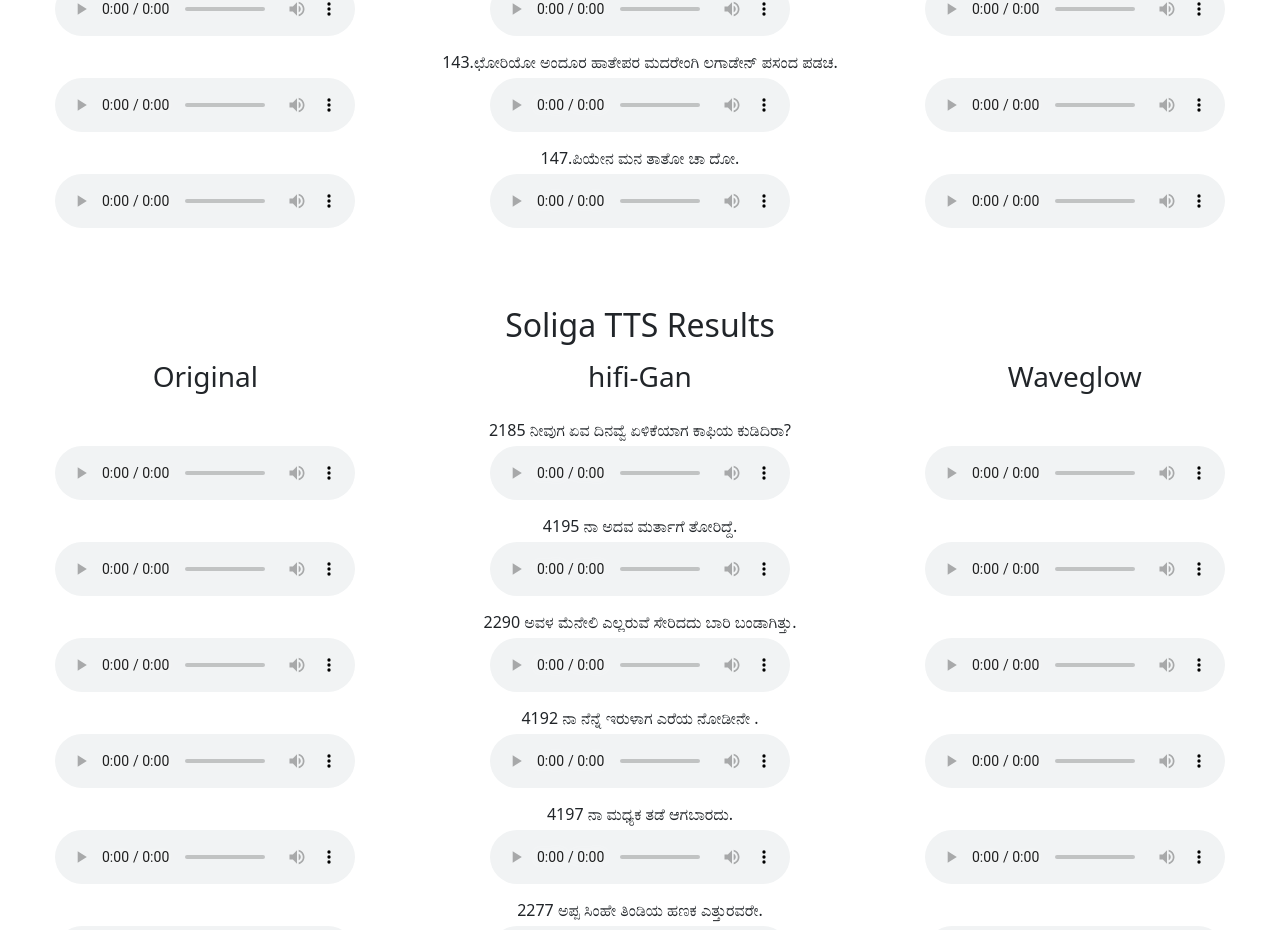
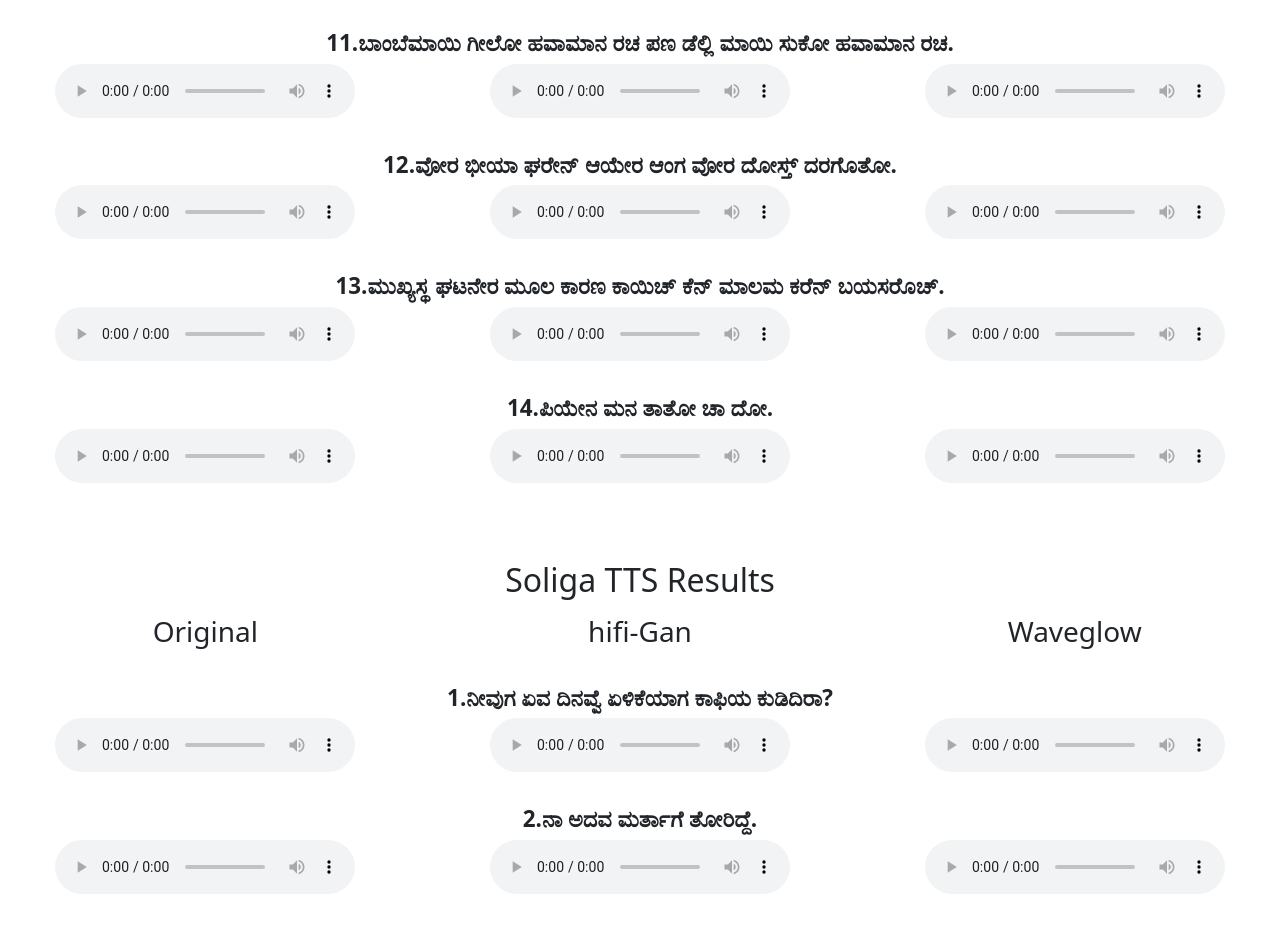
Before and after one commit to saiganesh612/audio-results-1, a JavaScript app: page / in a window 1280 px wide. Shown: the part 1390-2320 px from the top of the page. Built offline with nearby package versions, Linux system fonts and the light colour scheme; the HTML template or start-up script is replaced by a standard one.

Commit message:
Made some UI changes

```diff
--- a/src/App.js
+++ b/src/App.js
@@ -6,7 +6,7 @@ import DisplayFiles from './Audio';
 function App() {
   return (
     <div className="App">
-      <h1>Audio files</h1>
+      <h1>Lambani-Soliga TTS Results</h1>
       <br />
       <DisplayFiles src="lambani" />
       <br />
--- a/src/Transcript.js
+++ b/src/Transcript.js
@@ -13,12 +13,12 @@ const Transcript = ({ src }) => {
             </div>
             {
                 transcripts.map((transcript, index) =>
-                    <div className="my-2">
-                        <p key={index} className="m-1">{transcript}</p>
+                    <div className="mt-4" key={index}>
+                        <p style={{ fontSize: "1.4em", fontWeight: "bold" }} className="m-1">{transcript}</p>
                         <div className="row">
-                            <div className="col"><audio key={index} src={data.original[index]} controls /></div>
-                            <div className="col"><audio key={index} src={data.hifi[index]} controls /></div>
-                            <div className="col"><audio key={index} src={data.waveglow[index]} controls /></div>
+                            <div className="col"><audio src={data.original[index]} controls /></div>
+                            <div className="col"><audio src={data.hifi[index]} controls /></div>
+                            <div className="col"><audio src={data.waveglow[index]} controls /></div>
                         </div>
                     </div>
                 )
--- a/src/path.js
+++ b/src/path.js
@@ -27,13 +27,13 @@ const SoligaPaths = {
         "/assets/Soliga/waveglow/4198w.wav"
     ],
     transcript: [
-        "2185	ನೀವುಗ ಏವ  ದಿನವ್ವೆ ಏಳಿಕೆಯಾಗ ಕಾಫಿಯ ಕುಡಿದಿರಾ?",
-        "4195	ನಾ ಅದವ  ಮರ್ತಾಗೆ ತೋರಿದ್ದೆ. ",
-        "2290	ಅವಳ ಮೆನೇಲಿ ಎಲ್ಲರುವೆ ಸೇರಿದದು ಬಾರಿ ಬಂಡಾಗಿತ್ತು.",
-        "4192	ನಾ ನೆನ್ನೆ ಇರುಳಾಗ ಎರೆಯ ನೋಡೀನೇ .",
-        "4197	ನಾ ಮಧ್ಯಕ ತಡೆ ಆಗಬಾರದು.",
-        "2277	ಅಪ್ಪ ಸಿಂಹೇ ತಿಂಡಿಯ ಹಣಕ ಎತ್ತುರವರೇ.",
-        "4198	ನಂಗ  ದೇನೋ ಕೆಟ್ಟ ನಾಥ ಬಂತು ."
+        "1.ನೀವುಗ ಏವ  ದಿನವ್ವೆ ಏಳಿಕೆಯಾಗ ಕಾಫಿಯ ಕುಡಿದಿರಾ?",
+        "2.ನಾ ಅದವ  ಮರ್ತಾಗೆ ತೋರಿದ್ದೆ. ",
+        "3.ಅವಳ ಮೆನೇಲಿ ಎಲ್ಲರುವೆ ಸೇರಿದದು ಬಾರಿ ಬಂಡಾಗಿತ್ತು.",
+        "4.ನಾ ನೆನ್ನೆ ಇರುಳಾಗ ಎರೆಯ ನೋಡೀನೇ .",
+        "5.ನಾ ಮಧ್ಯಕ ತಡೆ ಆಗಬಾರದು.",
+        "6.ಅಪ್ಪ ಸಿಂಹೇ ತಿಂಡಿಯ ಹಣಕ ಎತ್ತುರವರೇ.",
+        "7.ನಂಗ  ದೇನೋ ಕೆಟ್ಟ ನಾಥ ಬಂತು ."
     ]
 }
 
@@ -49,9 +49,10 @@ const LambaniPaths = {
         "/assets/Lambani/hifi/8h.wav",
         "/assets/Lambani/hifi/9h.wav",
         "/assets/Lambani/hifi/10h.wav",
+        "/assets/Lambani/hifi/44h.wav",
         "/assets/Lambani/hifi/52h.wav",
         "/assets/Lambani/hifi/68h.wav",
-        "/assets/Lambani/hifi/143h.wav",
+        // "/assets/Lambani/hifi/143h.wav",
         "/assets/Lambani/hifi/147h.wav"
     ],
     original: [
@@ -65,9 +66,10 @@ const LambaniPaths = {
         "/assets/Lambani/original/8.wav",
         "/assets/Lambani/original/9.wav",
         "/assets/Lambani/original/10.wav",
+        "/assets/Lambani/original/44.wav",
         "/assets/Lambani/original/52.wav",
         "/assets/Lambani/original/68.wav",
-        "/assets/Lambani/original/143.wav",
+        // "/assets/Lambani/original/143.wav",
         "/assets/Lambani/original/147.wav"
     ],
     waveglow: [
@@ -81,9 +83,10 @@ const LambaniPaths = {
         "/assets/Lambani/waveglow/8w.wav",
         "/assets/Lambani/waveglow/9w.wav",
         "/assets/Lambani/waveglow/10w.wav",
+        "/assets/Lambani/waveglow/44w.wav",
         "/assets/Lambani/waveglow/52w.wav",
         "/assets/Lambani/waveglow/68w.wav",
-        "/assets/Lambani/waveglow/143w.wav",
+        // "/assets/Lambani/waveglow/143w.wav",
         "/assets/Lambani/waveglow/147w.wav"
     ],
     transcript: [
@@ -97,11 +100,11 @@ const LambaniPaths = {
         "8.ಏಕ ಲಾಂಬ ವಾಸಳಿ ರ ಲಕಡಿ ಪಡಿಚ.",
         "9.ಅಪಘಾತೆಮ ಘಣೋ ಲೋಯಿ ದರಗೋಚ.",
         "10.ಘಣೋ ಖಾಣೋ ಹಾಳ ವೇಗೋಚ.",
-        "44.ಬಾಂಬೆಮಾಯಿ ಗೀಲೋ ಹವಾಮಾನ ರಚ ಪಣ ಡೆಲ್ಲಿ ಮಾಯಿ ಸುಕೋ ಹವಾಮಾನ ರಚ.",
-        "52.ವೋರ ಭೀಯಾ ಘರೇನ್ ಆಯೇರ ಆಂಗ ವೋರ ದೋಸ್ತ್ ದರಗೊತೋ.",
-        "68.ಮುಖ್ಯಸ್ಥ ಘಟನೇರ ಮೂಲ ಕಾರಣ ಕಾಯಿಚ್ ಕೆನ್ ಮಾಲಮ ಕರೆನ್ ಬಯಸರೊಚ್.",
-        "143.ಛೋರಿಯೋ ಅಂದೂರ ಹಾತೇಪರ ಮದರೇಂಗಿ ಲಗಾಡೇನ್ ಪಸಂದ ಪಡಚ.",
-        "147.ಪಿಯೇನ ಮನ ತಾತೋ ಚಾ ದೋ."
+        "11.ಬಾಂಬೆಮಾಯಿ ಗೀಲೋ ಹವಾಮಾನ ರಚ ಪಣ ಡೆಲ್ಲಿ ಮಾಯಿ ಸುಕೋ ಹವಾಮಾನ ರಚ.",
+        "12.ವೋರ ಭೀಯಾ ಘರೇನ್ ಆಯೇರ ಆಂಗ ವೋರ ದೋಸ್ತ್ ದರಗೊತೋ.",
+        "13.ಮುಖ್ಯಸ್ಥ ಘಟನೇರ ಮೂಲ ಕಾರಣ ಕಾಯಿಚ್ ಕೆನ್ ಮಾಲಮ ಕರೆನ್ ಬಯಸರೊಚ್.",
+        // "143.ಛೋರಿಯೋ ಅಂದೂರ ಹಾತೇಪರ ಮದರೇಂಗಿ ಲಗಾಡೇನ್ ಪಸಂದ ಪಡಚ.",
+        "14.ಪಿಯೇನ ಮನ ತಾತೋ ಚಾ ದೋ."
     ]
 }
 
```
Also changed, not shown: 1 other file (tests, documents, lock files or other folders).
